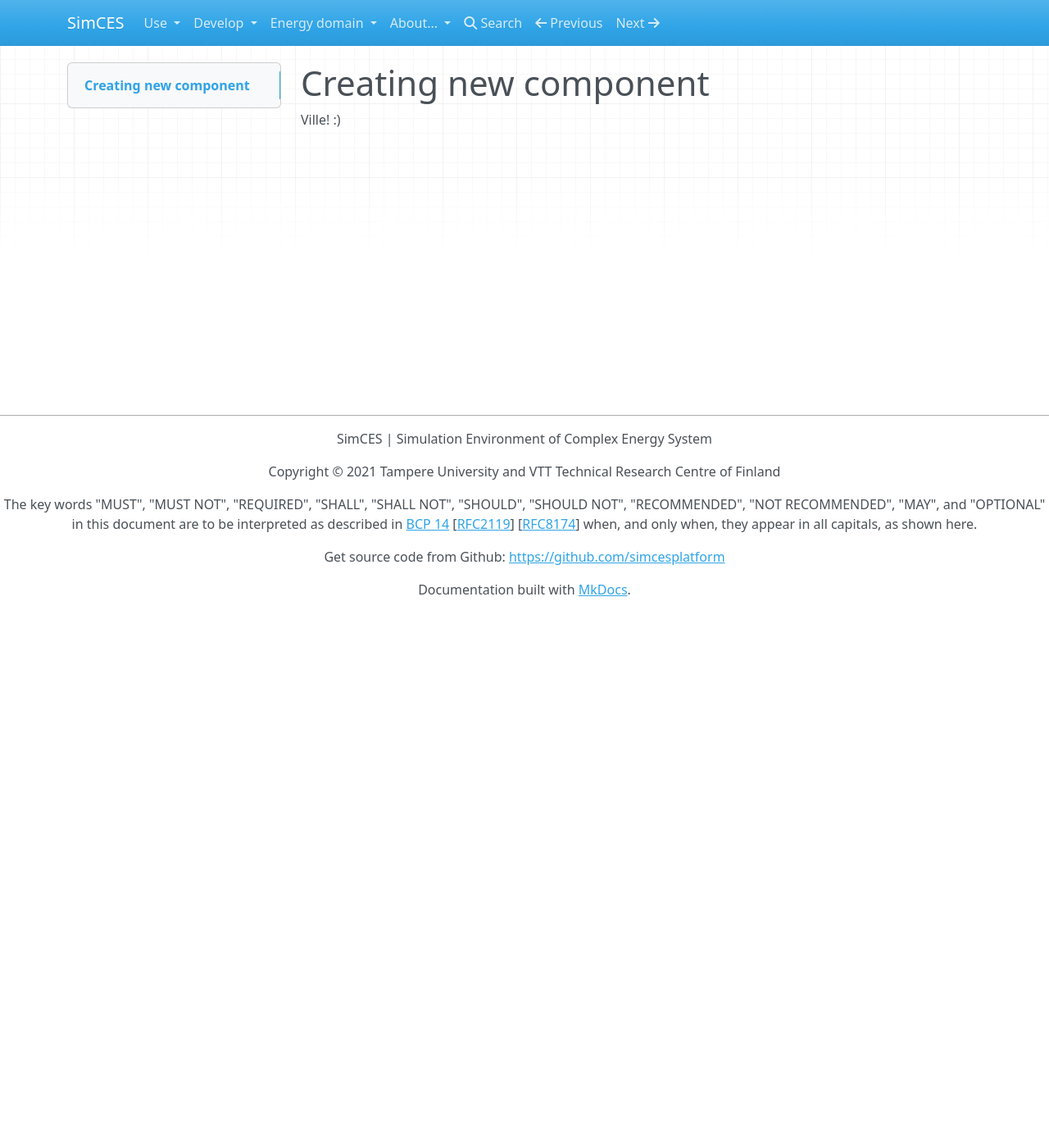
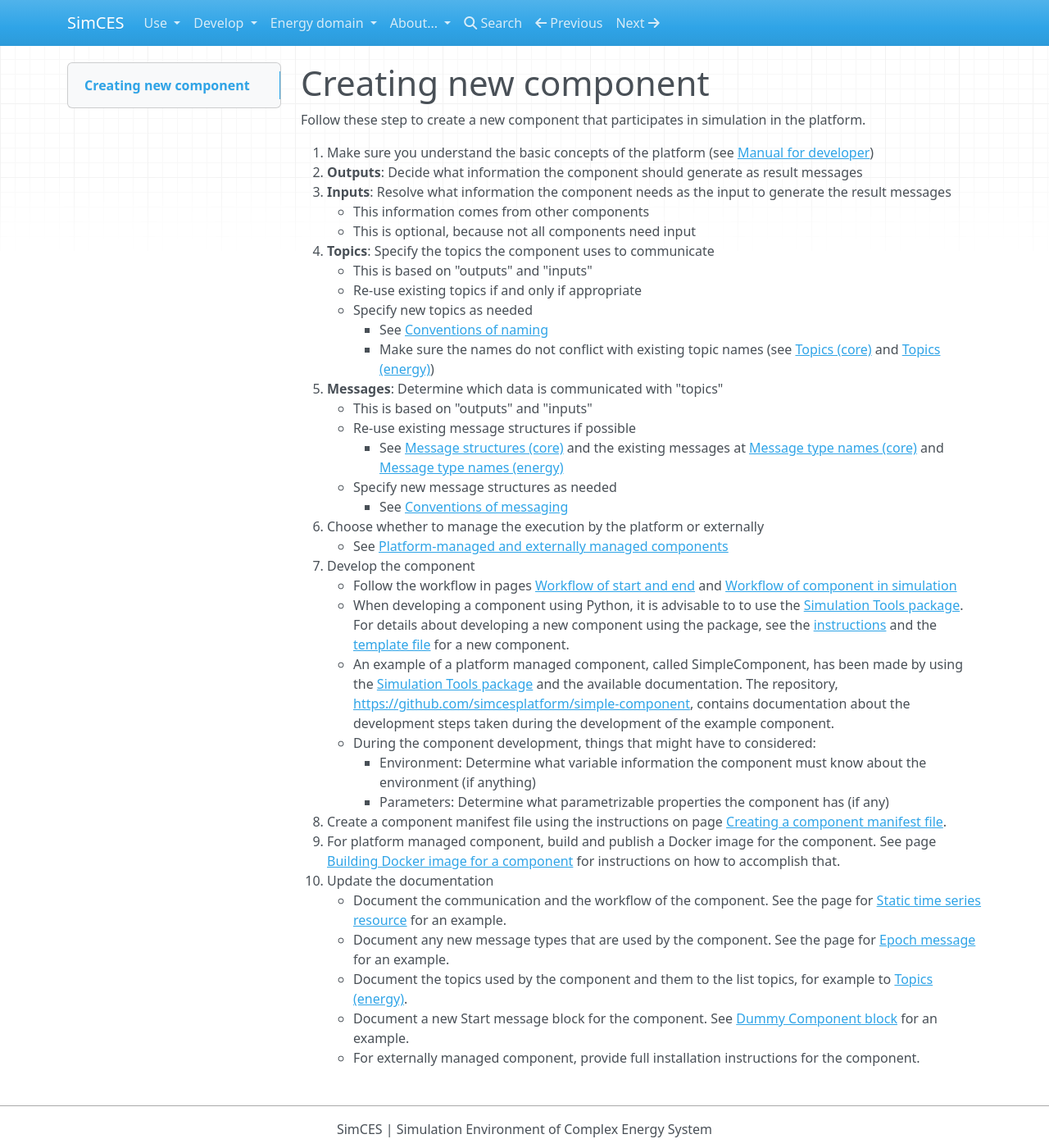
Before and after one commit to simcesplatform/simcesplatform.github.io, an MkDocs documentation site: the page built from markdown/core_create-cmp.md, in a window 1280 px wide and 1400 px high. Shown: the whole window at 82% size. Built offline with MkDocs 1.6.1, drawn with Linux system fonts in a browser that asks for light colours; nearby versions of some CDN libraries; library files that are not in the unit come from our copies.

Commit message:
Content for creating new component added

```diff
--- a/markdown/core_create-cmp.md
+++ b/markdown/core_create-cmp.md
@@ -1,3 +1,38 @@
 # Creating new component
 
-Ville! :)
+Follow these step to create a new component that participates in simulation in the platform.
+
+1. Make sure you understand the basic concepts of the platform (see [Manual for developer](core_develop-overview.md))
+2. <strong>Outputs</strong>: Decide what information the component should generate as result messages
+3. <strong>Inputs</strong>: Resolve what information the component needs as the input to generate the result messages
+    - This information comes from other components
+    - This is optional, because not all components need input
+4. <strong>Topics</strong>: Specify the topics the component uses to communicate
+    - This is based on "outputs" and "inputs"
+    - Re-use existing topics if and only if appropriate
+    - Specify new topics as needed
+        - See [Conventions of naming](core_conv-name.md)
+        - Make sure the names do not conflict with existing topic names (see [Topics (core)](core_topics.md) and [Topics (energy)](energy_topics.md))
+5. <strong>Messages</strong>: Determine which data is communicated with "topics"
+    - This is based on "outputs" and "inputs"
+    - Re-use existing message structures if possible
+        - See [Message structures (core)](core_msg.md) and the existing messages at [Message type names (core)](core_msgtype.md) and [Message type names (energy)](energy_msgtype.md)
+    - Specify new message structures as needed
+        - See [Conventions of messaging](core_conv-msg.md)
+6. Choose whether to manage the execution by the platform or externally
+    - See [Platform-managed and externally managed components](core_cmp-mgmt.md)
+7. Develop the component
+    - Follow the workflow in pages [Workflow of start and end](core_workflow-start-end.md) and [Workflow of component in simulation](core_workflow-sim.md)
+    - When developing a component using Python, it is advisable to to use the [Simulation Tools package](core_sim-tools.md). For details about developing a new component using the package, see the [instructions](https://github.com/simcesplatform/simulation-tools#general-instructions-for-creating-a-new-simulation-component) and the [template file](https://github.com/simcesplatform/simulation-tools/blob/master/examples/component_template.py) for a new component.
+    - An example of a platform managed component, called SimpleComponent, has been made by using the [Simulation Tools package](core_sim-tools.md) and the available documentation. The repository, [https://github.com/simcesplatform/simple-component](https://github.com/simcesplatform/simple-component), contains documentation about the development steps taken during the development of the example component.
+    - During the component development, things that might have to considered:
+        - Environment: Determine what variable information the component must know about the environment (if anything)
+        - Parameters: Determine what parametrizable properties the component has (if any)
+8. Create a component manifest file using the instructions on page [Creating a component manifest file](core_component-manifest.md).
+9. For platform managed component, build and publish a Docker image for the component. See page [Building Docker image for a component](core_docker-image.md) for instructions on how to accomplish that.
+10. Update the documentation
+    - Document the communication and the workflow of the component. See the page for [Static time series resource](energy_static-time-series-resource.md) for an example.
+    - Document any new message types that are used by the component. See the page for [Epoch message](core_msg-epoch.md) for an example.
+    - Document the topics used by the component and them to the list topics, for example to [Topics (energy)](energy_topics.md).
+    - Document a new Start message block for the component. See [Dummy Component block](core_msg-start.md#dummy-component-block) for an example.
+    - For externally managed component, provide full installation instructions for the component.
--- a/mkdocs.yml
+++ b/mkdocs.yml
@@ -20,7 +20,7 @@
         - Features: core_features.md
         - Installation: core_install.md
         - Run simulation:
-            - Run simulation: core_run.md
+            - Overview: core_run.md
             - Test platform:
                 - Run first test simulation: core_run-first.md
                 - Run Energy Community demo: energy_run-ec-demo.md
@@ -32,12 +32,16 @@
             - Stop simulation: core_stop-simulation.md
         - Log API: core_log-api.md
     - Develop:
+        - Overview: core_develop-overview.md
         - Basic concepts:
             - Time and synchronization with epochs: core_time.md
             - Platform-managed and externally managed components: core_cmp-mgmt.md
             - Service-oriented architecture: core_soa.md
         - How to develop:
-            - Creating new component: core_create-cmp.md
+            - Creating new component:
+                - Overview: core_create-cmp.md
+                - Building Docker image for a component: core_docker-image.md
+                - Creating a component manifest file: core_component-manifest.md
             - Conventions of messaging: core_conv-msg.md
             - Conventions of naming: core_conv-name.md
             - Pseudocode reference: core_pseudocode.md
```
Also changed, not shown: markdown/core_component-manifest.md (added, +1 -0 lines), markdown/core_develop-overview.md (added, +44 -0 lines), markdown/core_docker-image.md (added, +1 -0 lines).
